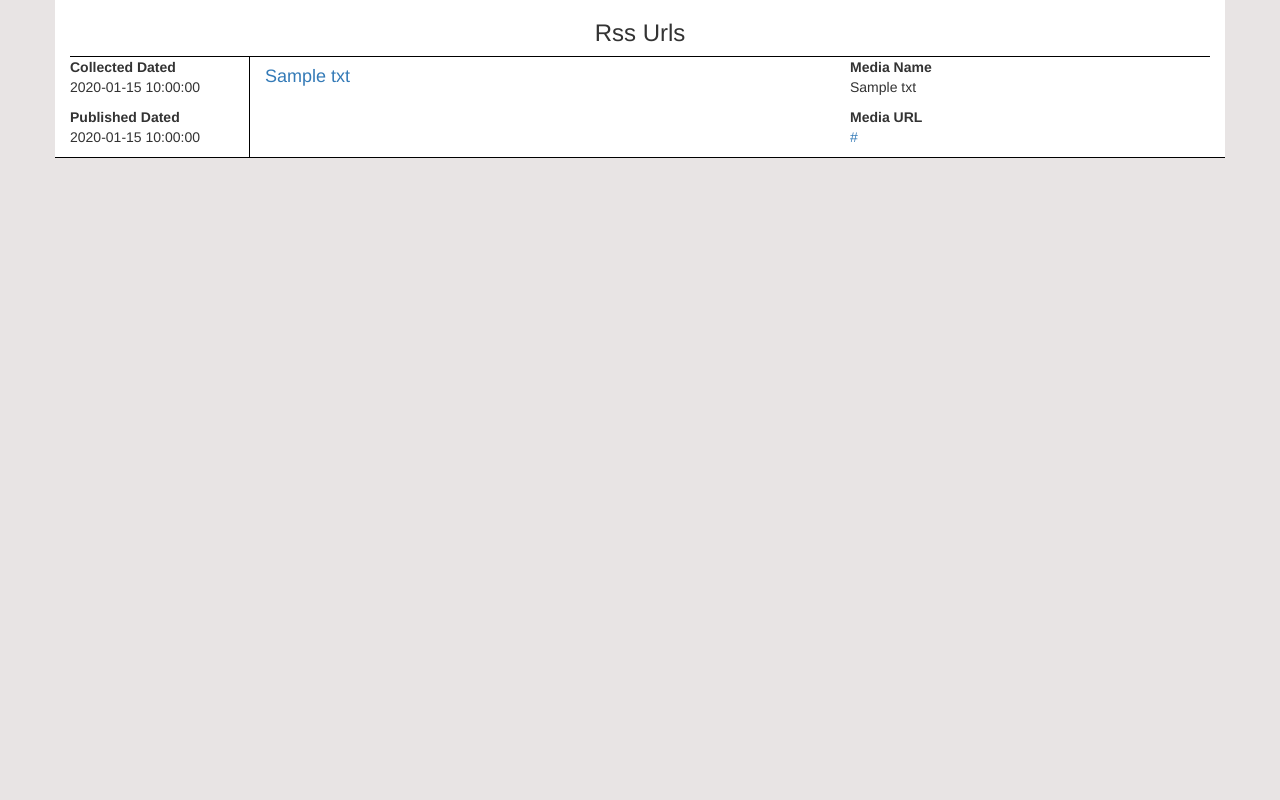
After one commit to Mapplecode/ed_cloud_api, a Flask app: template templates/url_data.html in a window 1280 px wide. The commit adds this page. Run offline with Flask 2, Linux system fonts and the light colour scheme; the template is opened without the code that fills it: most values are stand-ins (such as "Sample title", 1, 10 or a date in 2020); some libraries are stand-ins or nearby versions.

Commit message:
new changes html UI

```diff
--- a/app.py
+++ b/app.py
@@ -1,21 +1,164 @@
-from script2 import feeds
-from flask import Flask,render_template
-import json
+from flask import Flask,render_template,request,Response,make_response
+
 import datetime
-import pprint
+from datetime import date
+
 app = Flask(__name__)
+
+
+
+import mediacloud.api, json, datetime
+
+# ID KEYWORDS AND KEY TO BE ADDED HERE
+
 my_key = 'c803be725711cdedd89941f2ff63a95c07457583f0ed355e50b58fc4d0ca3969'
 value1 = 'phone'
-value2 = 'India'
+value2 = 'Colombia'
 media_Id = 'AND media_id:'+(str(1))
 no_of_stories = 1
+
 from_date_start =  datetime.date(2019,1,1)
 till_date_end =  datetime.date(2020,1,1)
+###################
+
+
+def feeds(my_key,value1,value2,media_Id,no_of_stories,from_date_start,till_date_end):
+    mc = mediacloud.api.MediaCloud(my_key)
+    fetch_size = 500
+    stories = []
+    last_processed_stories_id = 0
+    while len(stories) < no_of_stories:
+        fetched_stories = mc.storyList(value1+' AND "'+value2+'" ',
+                                       solr_filter=mc.dates_as_query_clause(from_date_start,till_date_end),
+                                       last_processed_stories_id=last_processed_stories_id, rows= fetch_size)
+        stories.extend(fetched_stories)
+        if len( fetched_stories) < fetch_size:
+            break
+        last_processed_stories_id = stories[-1]['processed_stories_id']
+    return stories
+
+
 
 
 @app.route('/')
 def hello_world():
-    stories = feeds(my_key,value1,value2,media_Id,no_of_stories,from_date_start,till_date_end)
+    return render_template('url_data.html')
+
+
+@app.route('/get_data',methods = ['GET','POST'])
+def get_data():
+    param = ''
+    if request.method == 'GET':
+        param = request.args
+    if request.method == 'POST':
+        param = request.form
+    try:
+        to_ = param.get('to')
+        from_ = param.get('from')
+        key1 = param.get('key1')
+        key2 = param.get('key2')
+        count = param.get('key2')
+        response_type =param.get('response_type')
+
+        print(to_,from_)
+        if count == '' or count == None:
+            try:
+                count = int(count)
+            except:
+                count = no_of_stories
+        else:
+            count = no_of_stories
+        if to_ == '' or to_ == None:
+            to_ = datetime.datetime.now().date()
+        else:
+            to_ = datetime.datetime.strptime(to_,'%Y-%m-%d')
+
+        if from_ == '' or from_ == None:
+            from_ = date(date.today().year, 1, 1)
+        else:
+            from_ = datetime.datetime.strptime(from_,'%Y-%m-%d')
+        stories = feeds(my_key,key1,key2,media_Id,count,from_,to_)
+        # return render_template('index.html',context=json.dump(stories))
+        url_list = []
+        print(stories[5])
+        for i in stories:
+            if 'Rss' in i['url'] or 'rss' in i['url'] or 'RSS' in i['url'] :
+
+                title = (i['title'])
+                c_date = str(i['collect_date'])
+                p_date = str(i['publish_date'])
+                media_name = str(i['media_name'])
+                media_url = str(i['media_url'])
+                story_tags = str(i['story_tags'])
+                url = i['url']
+                dict1 = {'title':title,'p_date':p_date,'url':url,'c_date':c_date,'media_name':media_name,
+                         'media_url':media_url,'story_tags':story_tags}
+                url_list.append(dict1)
+        else:
+            # return render_template('index.html', context=url_list,key1=key1,key2=key2,
+            #                        to_=str(to_)[0:10],from_=str(from_)[0:10])
+            return render_template('url_data.html', context=url_list)
+    except:
+        return render_template('index.html')
+
+
+
+@app.route('/get_xml',methods = ['GET','POST'])
+def get_file():
+    param = ''
+    if request.method == 'GET':
+        param = request.args
+    if request.method == 'POST':
+        param = request.form
+    # try:
+    to_ = param.get('to')
+    from_ = param.get('from')
+    key1 = param.get('key1')
+    key2 = param.get('key2')
+    count = param.get('key2')
+    response_type =param.get('res')
+    print(to_,from_)
+    if count == '' or count == None:
+        try:
+            count = int(count)
+        except:
+            count = no_of_stories
+    else:
+        count = no_of_stories
+    if to_ == '' or to_ == None:
+        to_ = datetime.datetime.now().date()
+    else:
+        to_ = datetime.datetime.strptime(to_,'%Y-%m-%d')
+
+    if from_ == '' or from_ == None:
+        from_ = date(date.today().year, 1, 1)
+    else:
+        from_ = datetime.datetime.strptime(from_,'%Y-%m-%d')
+    stories = feeds(my_key,key1,key2,media_Id,count,from_,to_)
     # return render_template('index.html',context=json.dump(stories))
-    pprint.pprint(json.dumps(stories))
-    return json.dumps(stories)
+    url_list = []
+    for i in stories:
+        print(i['url'])
+        if 'Rss' in i['url'] or 'rss' in i['url'] or 'RSS' in i['url'] :
+            url_list.append(i['url'])
+    url_file= open('url_file.txt','w')
+    for urls in url_list:
+        url_file.write(str(urls)+'\n')
+    url_file.close()
+    bar = ''
+    bar += '<html><body><myurls xmlns:xlink="http://www.w3.org/1999/xlink">'
+    for urls in url_list:
+        bar+='<url>'
+        bar += '<inurl xlink:type="simple" xlink:href="'+str(urls)+'">'+str(urls)+'</inurl>'
+        bar+='</url>'
+    bar += '</myurls></body></html>'
+    bar = bar.replace('&','&amp;')
+    xml_response = make_response(bar)
+    xml_response.headers['Content-Type'] = 'text/xml; charset=utf-8'
+    # if response_type == 'rss':
+    return xml_response
+        # else:
+        #     return render_template('index.html', context=url_list,key1=key1,key2=key2,
+        #                            to_=str(to_)[0:10],from_=str(from_)[0:10])
+    # except:
+    #     return render_template('index.html')
--- /dev/null
+++ b/templates/url_data.html
@@ -0,0 +1,53 @@
+<html>
+<head>
+<title>Data -  Rss Results</title>
+    <!-- Latest compiled and minified CSS -->
+<link rel="stylesheet" href="https://maxcdn.bootstrapcdn.com/bootstrap/3.3.7/css/bootstrap.min.css" integrity="sha384-BVYiiSIFeK1dGmJRAkycuHAHRg32OmUcww7on3RYdg4Va+PmSTsz/K68vbdEjh4u" crossorigin="anonymous">
+
+<!-- Optional theme -->
+<link rel="stylesheet" href="https://maxcdn.bootstrapcdn.com/bootstrap/3.3.7/css/bootstrap-theme.min.css" integrity="sha384-rHyoN1iRsVXV4nD0JutlnGaslCJuC7uwjduW9SVrLvRYooPp2bWYgmgJQIXwl/Sp" crossorigin="anonymous">
+<script src="https://ajax.googleapis.com/ajax/libs/jquery/3.5.1/jquery.min.js"></script>
+<!-- Latest compiled and minified JavaScript -->
+<script src="https://maxcdn.bootstrapcdn.com/bootstrap/3.3.7/js/bootstrap.min.js" integrity="sha384-Tc5IQib027qvyjSMfHjOMaLkfuWVxZxUPnCJA7l2mCWNIpG9mGCD8wGNIcPD7Txa" crossorigin="anonymous"></script>
+<style>
+
+.container{
+    background-color: white;
+    }
+
+    body{
+    background-color: #e8e4e4;
+    }
+</style>
+</head>
+<body>
+<div class="base_div">
+    <div class="container">
+        <h3 class="text-center">Rss Urls</h3>
+    <div class="data-div" style="border-top: 1px black solid;">
+            {% if context %}
+            {% for data in context %}
+            <div class="row" style="border-bottom: 1px black solid;">
+                <div class="col-sm-2" style="border-right: 1px black solid;">
+                    <p> <strong>Collected Dated</strong><br> {{data['c_date']}} </p>
+                    <p> <strong>Published Dated</strong><br> {{data['p_date']}} </p>
+                </div>
+             <div class="col-sm-6">
+                 <h4 style=""><a href=" {{data['url']}}"> {{data['title']}} </a> </h4><br>
+             </div>
+                <div class="col-sm-4">
+                     <p> <strong>Media Name</strong><br> {{data['media_name']}} </p>
+                    <p> <strong>Media URL</strong><br><a href="{{data['media_url']}}">{{data['media_url']}}</a>  </p>
+
+                </div>
+            </div>
+        <span style="border-bottom:black solid 1px"></span>
+            {% endfor %}
+            {%  endif %}
+
+    </div>
+    </div>
+</div>
+
+</body>
+</html>
--- /dev/null
+++ b/wsgi.py
@@ -0,0 +1,3 @@
+from app import app as application
+
+app = application
```
Also changed, not shown: script2.py (+2 -25 lines), templates/index.html (+61 -4 lines).
